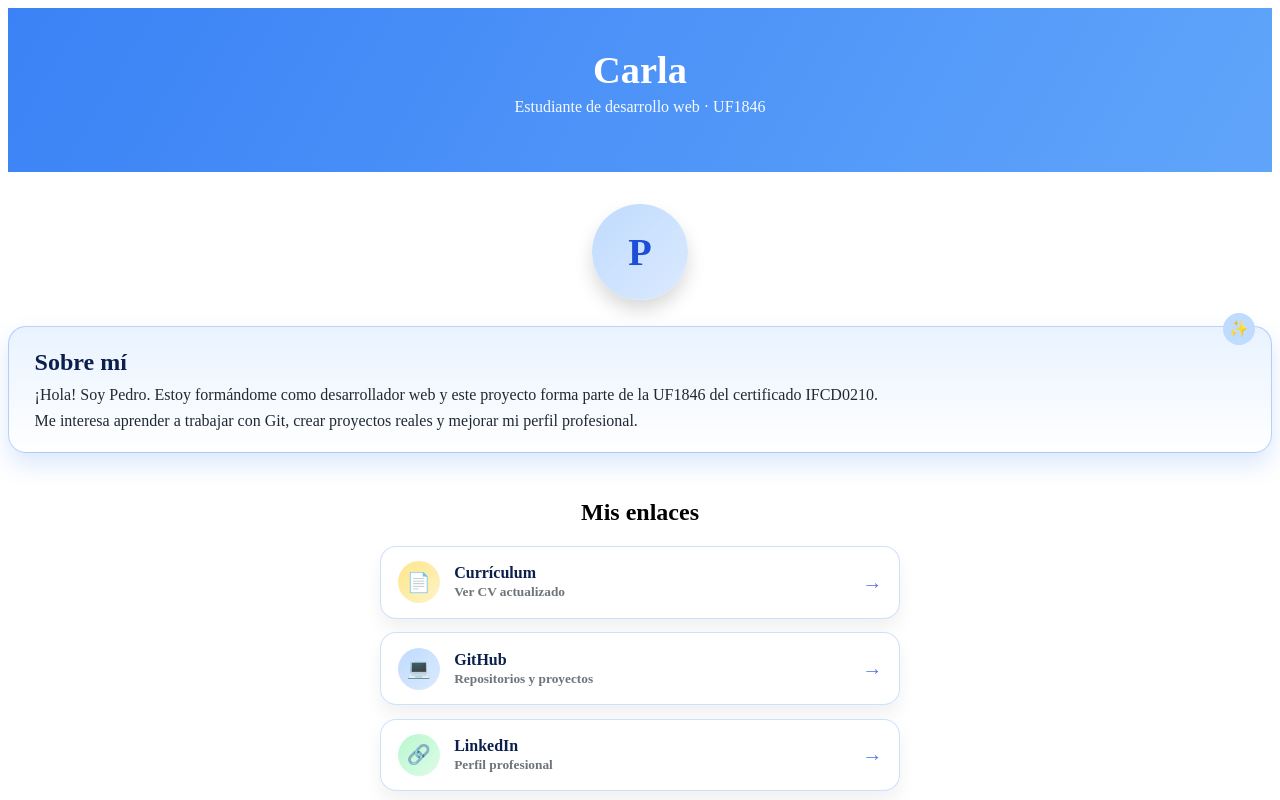
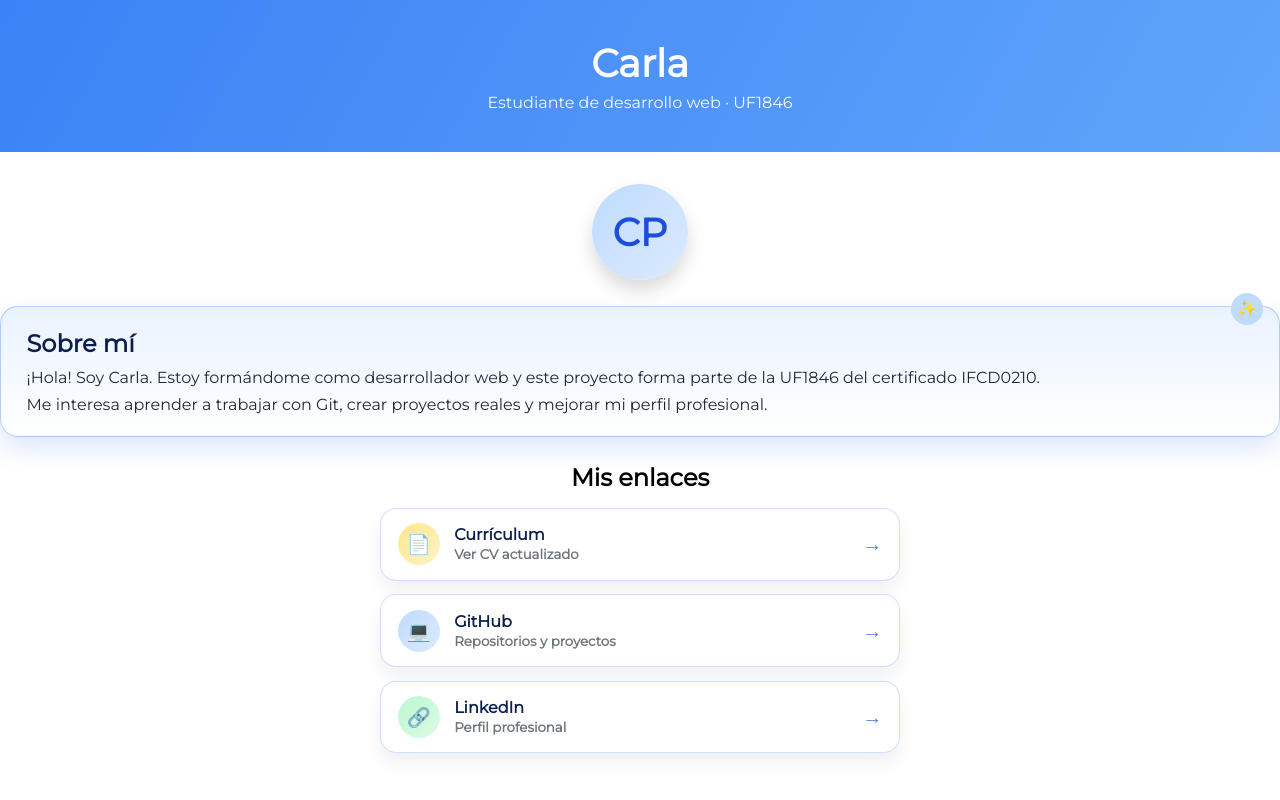
Before and after one commit to inma2709/gitcolaborativo, a plain HTML site: page alumnos/carla.html in a window 1280 px wide. Shown: the top 800 px of the page. Drawn offline with Linux system fonts and the light colour scheme.

Commit message:
cambios css

```diff
--- a/alumnos/carla.html
+++ b/alumnos/carla.html
@@ -7,7 +7,7 @@
 
     <!-- CSS general del proyecto -->
     <link rel="stylesheet" href="../alumnos/styles_carla.css" />
-
+    <link href='https://fonts.googleapis.com/css?family=Montserrat' rel='stylesheet'>
     <!-- Estilo propio de Pedro -->
     <style>
       /* =========================
@@ -235,12 +235,12 @@
 
     <main id="contenido" class="wrap">
       <section class="card profile-card">
-        <div class="avatar">P</div>
+        <div class="avatar">CP</div>
 
         <div class="sobremi">
           <h2>Sobre mí</h2>
           <p>
-            ¡Hola! Soy Pedro. Estoy formándome como desarrollador web y este
+            ¡Hola! Soy Carla. Estoy formándome como desarrollador web y este
             proyecto forma parte de la UF1846 del certificado IFCD0210.
           </p>
           <p>
@@ -262,7 +262,7 @@
               <span class="arrow">→</span>
             </a>
 
-            <a class="btn-link git" href="https://github.com/pedro" target="_blank" rel="noopener noreferrer">
+            <a class="btn-link git" href="https://github.com/littlecorny" target="_blank" rel="noopener noreferrer">
               <span class="icon">💻</span>
               <span class="text">
                 <strong>GitHub</strong>
@@ -271,7 +271,7 @@
               <span class="arrow">→</span>
             </a>
 
-            <a class="btn-link in" href="https://www.linkedin.com/in/pedro" target="_blank" rel="noopener noreferrer">
+            <a class="btn-link in" href="https://www.linkedin.com/in/carla-pajuelo-paniagua-06425820a/" target="_blank" rel="noopener noreferrer">
               <span class="icon">🔗</span>
               <span class="text">
                 <strong>LinkedIn</strong>
--- a/alumnos/styles_carla.css
+++ b/alumnos/styles_carla.css
@@ -1,8 +1,14 @@
 * {
-    font-family: ;
+    margin: 0;
+    font-family: "montserrat";
+
 }
 
-@font-face {
-    font-family: ;
-    src: url();
+
+.perfil {
+  background: linear-gradient(120deg, #651f71, #6b37af);
+  color: white;
+  padding: 2.5rem 0;
+  margin-bottom: 2rem;
+  text-align: center; /* 🔑 centra todo el texto */
 }
```
